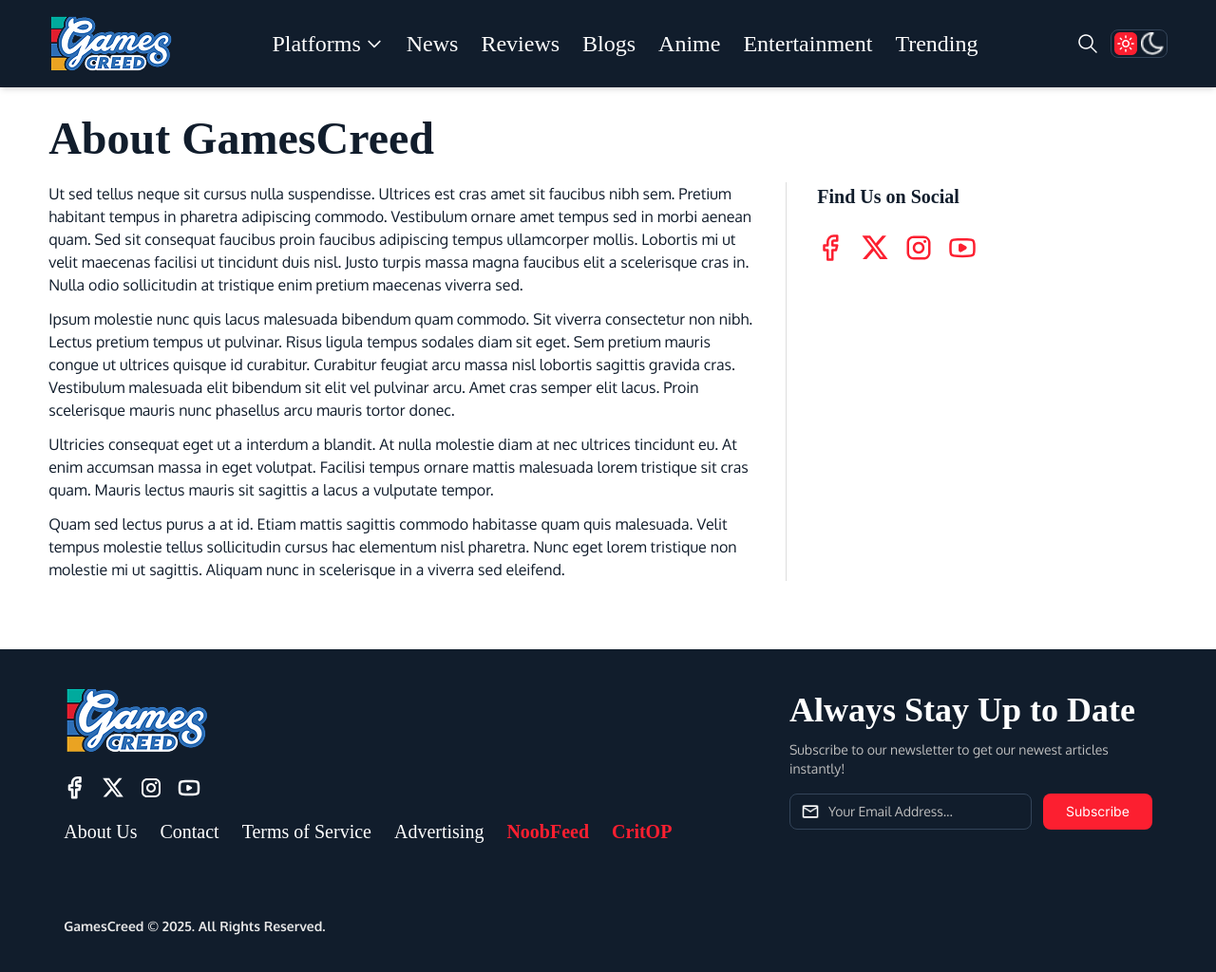
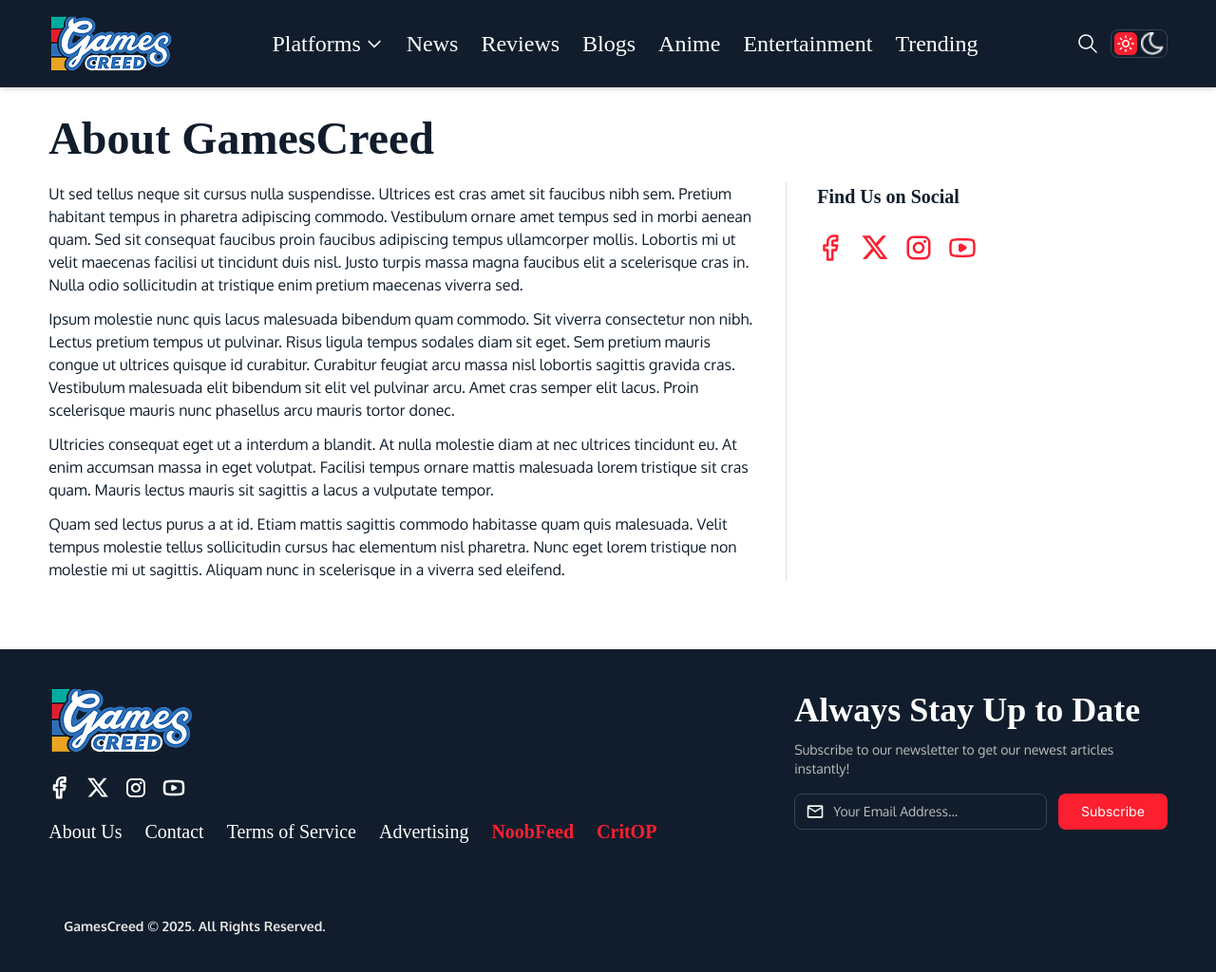
Before and after one commit to Officialimran/gamescreed, a plain HTML site: page about.html in a window 1280 px wide. Shown: the whole page at 95% size. Drawn offline with nearby package versions, Linux system fonts and the light colour scheme.

Commit message:
footer space fixed

```diff
--- a/about.html
+++ b/about.html
@@ -433,7 +433,7 @@
 
 <footer class="bg-[#111D2C]">
   <div class="2xl:px-[4vw] lg:px-[4vw] text-white py-10 px-6 md:px-12">
-    <div class="flex flex-col lg:flex-row items-center md:items-start justify-between gap-10 px-4 text-center md:text-left">
+    <div class="flex flex-col lg:flex-row items-center md:items-start justify-between gap-10 text-center md:text-left">
 
     <!-- Left Section -->
     <div class="flex flex-col items-center md:items-start">
```
Also changed, not shown: advertising.html (+1 -1 lines), blogs.html (+1 -1 lines), contact.html (+1 -1 lines), entertainment.html (+1 -1 lines), index.html (+1 -1 lines), news-details.html (+1 -1 lines), news.html (+1 -1 lines), nintendo.html (+1 -1 lines), playstation.html (+1 -1 lines), reviews-details.html (+1 -1 lines), reviews-edit.html (+1 -1 lines), reviews.html (+1 -1 lines), search.html (+1 -1 lines), trending.html (+1 -1 lines), 1 more files.
